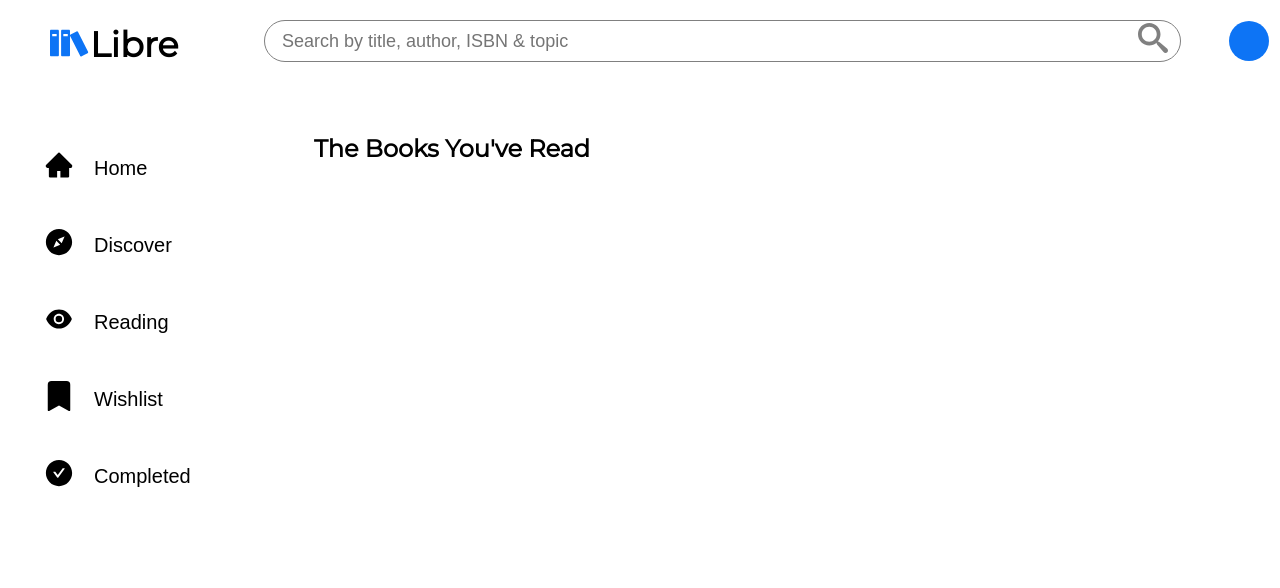
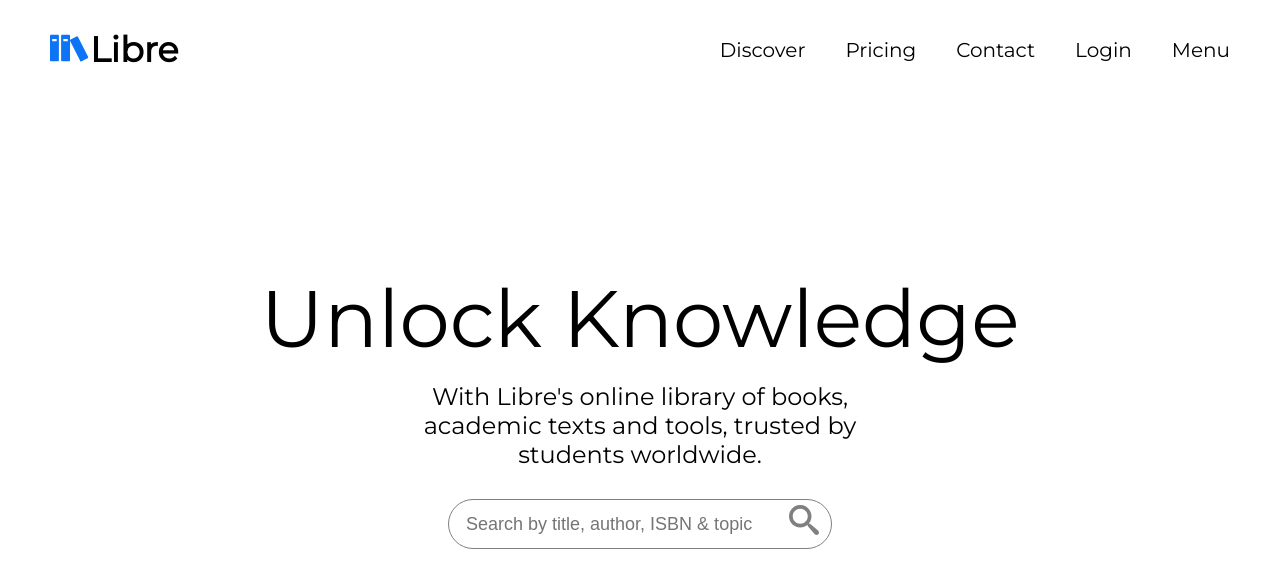
Before and after one commit to Team-Ente/Libre, a React (Create React App) app in the folder client/: page /completed in a window 1280 px wide. Shown: the top 588 px of the page. Built offline with nearby package versions, Linux system fonts and the light colour scheme; no server answers.

Commit message:
homepage created

```diff
--- a/client/src/App.js
+++ b/client/src/App.js
@@ -1,10 +1,11 @@
 import React from 'react'
 import Homepage from './pages/Homepage/Homepage';
-
+import Topbar from './Components/Topbar/Topbar';
 function App() {
   return (
       <div className='App'>
-        <Homepage />
+        {/* <Homepage /> */}
+        <Topbar />
       </div>
   );
 }
--- a/client/src/Components/Header/Header.css
+++ b/client/src/Components/Header/Header.css
@@ -39,15 +39,14 @@
 .search:focus {
     outline: none;
 }
+.search-logo {
+    font-size: 30px;
+    margin-left: -30px;
+    color: gray;
+}
 .logged-user {
     height: 40px;
     width: 40px;
     border-radius: 20px;
     background-color: #0d74F5;
 }
-
-.search-logo {
-    font-size: 30px;
-    margin-left: -30px;
-    color: gray;
-}
--- a/client/src/Components/Searchbar/Navbar.css
+++ /dev/null
@@ -1,32 +0,0 @@
-@import url('https://fonts.googleapis.com/css2?family=Montserrat&display=swap');
-
-* {
-    margin: 0;
-    padding: 0;
-    box-sizing: border-box;
-    font-family: 'Montserrat', sans-serif;
-}
-
-nav {
-    display: flex;
-    width: 100%;
-    background-color: #fff;
-    position: relative;
-    justify-content: space-between;
-    text-align: center;
-    padding: 15px 30px;
-}
-
-nav .icon {
-    font-size: 35px;
-    font-weight: 800;
-    color: black;
-    cursor: pointer;
-}
-
-nav .searchbox {
-    display: flex;
-    margin: auto 0;
-    height: 30px;
-    line-height: 35px;
-}
--- /dev/null
+++ b/client/src/Components/Topbar/Topbar.css
@@ -0,0 +1,82 @@
+@import url('https://fonts.googleapis.com/css2?family=Montserrat&display=swap');
+* {
+    font-family: 'Montserrat', sans-serif;;
+}
+.top-row {
+    margin-bottom: 50px;
+    width: 100%;
+    height: 50px;
+    position: sticky;
+    top: 0%;
+    display: flex;
+    align-items: center;
+
+}
+.top-row > .col-logo {
+    flex:1;
+    /* background-color: red; */
+}
+.top-row > .col-links {
+    /* background-color: blue; */
+    flex:6;
+    margin-top: 50px;
+    display: flex;
+    justify-content:right;
+    padding: 50px;
+    font-size: 20px;
+    align-items:flex-end;
+    gap: 40px;
+}
+
+.top-row > .col-links > ul {
+    list-style: none;
+    display: flex;
+    gap: 40px;
+}
+
+.hero {
+    display: flex;
+    flex-direction: column;
+    align-items: center;
+    margin-top: 220px;
+}
+.hero-text {
+    font-size: 80px;
+    margin-bottom: 15px;
+}
+.hero-description {
+    text-align: center;
+    font-size: 24px;
+    max-width: 40%;
+    margin-bottom: 30px;
+}
+.box-container {
+    width: 30%;
+    height: 50px;
+    border: 1px solid gray;
+    padding: 0px 10px;
+    border-radius: 50px;
+}
+.element-container {
+    width: 100%;
+    height: 100%;
+    vertical-align: middle;
+}
+.search {
+    border: none;
+    height: 100%;
+    width: 100%;
+    padding: 0px 5px;
+    border-radius: 50px;
+    font-size: 18px;
+    font-family: Arial, Helvetica, sans-serif;
+    font-weight: 500;
+}
+.search:focus {
+    outline: none;
+}
+.search-logo {
+    font-size: 30px;
+    margin-left: -30px;
+    color: gray;
+}
--- /dev/null
+++ b/client/src/Components/Topbar/Topbar.jsx
@@ -0,0 +1,49 @@
+import React from 'react';
+import Logo from '../Logo/Logo';
+import * as IcoIcons from 'react-icons/im';
+
+import './Topbar.css';
+function Topbar() {
+  return (
+    <div>
+      <div className="top-row">
+
+        <div className="col-logo">
+          <Logo />
+        </div>
+        <div className="col-links">
+          <ul className='toplist'>
+            <li>Discover</li>
+            <li>Pricing</li>
+            <li>Contact</li>
+            <li>Login</li>
+          </ul>
+          <p>Menu</p>
+        </div>
+      </div>
+
+      <div className="hero">
+        <p className='hero-text'>Unlock Knowledge</p>
+        <p className='hero-description'>With Libre's online library of books, academic texts and tools, trusted by students worldwide.</p>
+        <div className='box-container'>
+          <table className='element-container'>
+            <tr>
+              <td>
+                <input type={'text'} placeholder="Search by title, author, ISBN & topic" className='search'></input>
+              </td>
+              <td>
+                <a href='#' className='search-logo'>
+                  <i><IcoIcons.ImSearch /></i>
+                </a>
+              </td>
+            </tr>
+          </table>
+        </div>
+      </div>
+
+
+    </div>
+  )
+}
+
+export default Topbar;
--- a/client/src/pages/InitialPage/Login.jsx
+++ b/client/src/pages/Landingpage/Login/Login.jsx
@@ -1,5 +1,5 @@
 import React from 'react';
-import "./login.css";
+import "./Login.css";
 
 function Login() {
   return (
```
Also changed, not shown: client/src/Components/Searchbar/Navbar.js (deleted, +0 -23 lines), client/src/pages/Landingpage/Landingpage.jsx (added, +12 -0 lines), client/src/pages/Landingpage/Landingpage.css (added), client/src/pages/Landingpage/Login/Login.css (renamed from client/src/pages/InitialPage/login.css), client/src/pages/Landingpage/Signup/Signup.css (renamed from client/src/pages/InitialPage/signup.css), client/src/pages/Landingpage/Signup/Signup.jsx (renamed from client/src/pages/InitialPage/Signup.jsx).
